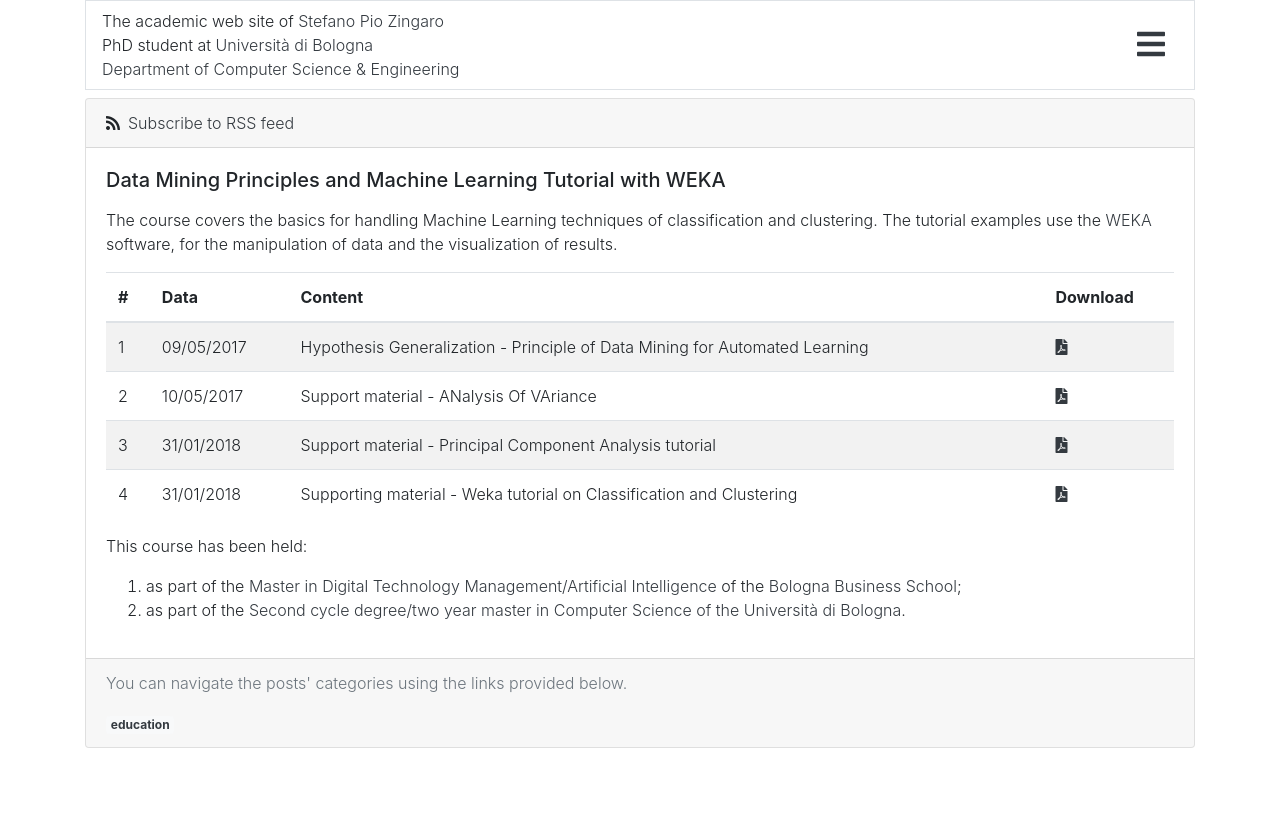
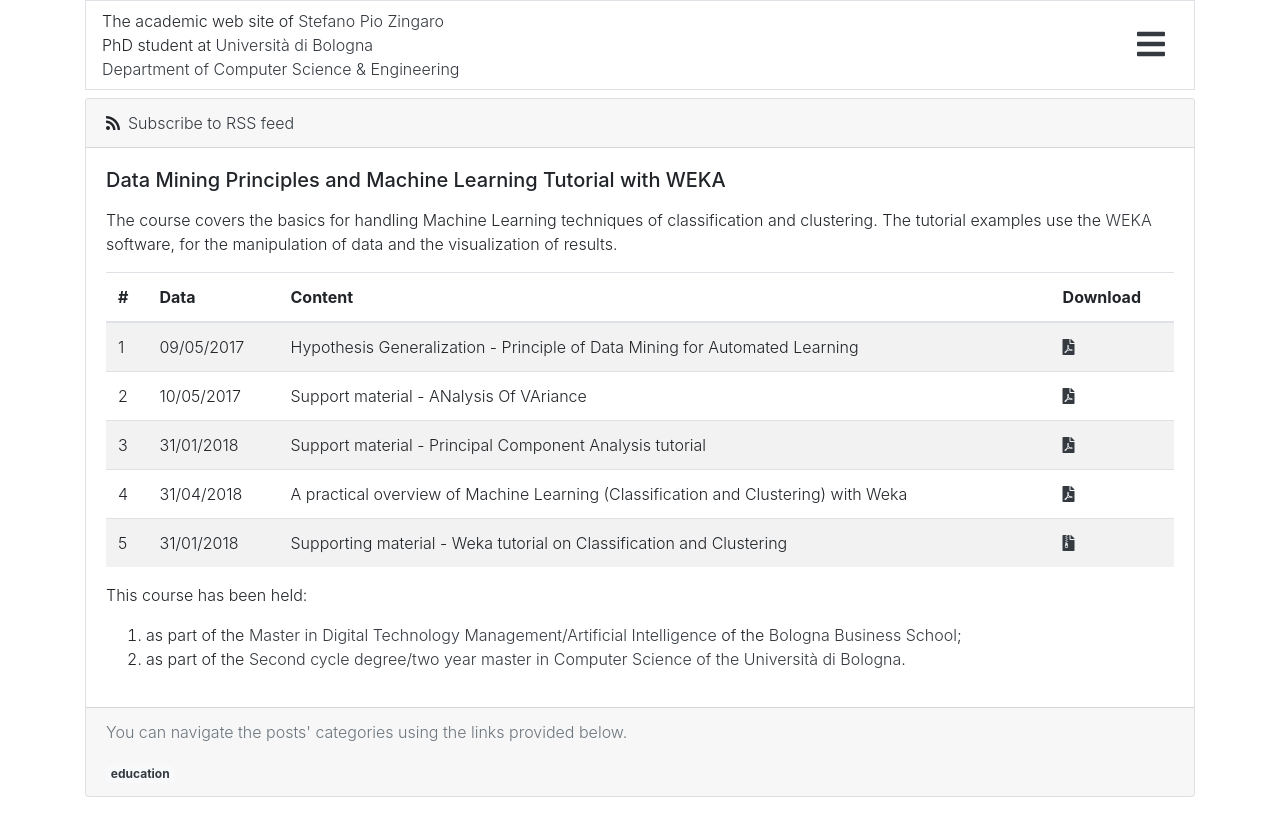
Before and after one commit to saltgz/saltgz.github.io, a Jekyll site: the page built from _posts/2017-05-09-ml-lab.md, in a window 1280 px wide. Shown: the top 836 px of the page. Built offline with Jekyll 4.4.1, drawn with Linux system fonts in a browser that asks for light colours; nearby versions of some CDN libraries.

Commit message:
Update and rename 2017-05-09-ml-lab-fub.md to 2017-05-09-ml-lab.md

```diff
--- a/_posts/2017-05-09-ml-lab-fub.md
+++ b/_posts/2017-05-09-ml-lab.md
@@ -13,7 +13,8 @@ data and the visualization of results.
 |1|09/05/2017|Hypothesis Generalization - Principle of Data Mining for Automated Learning|[<i class="fas fa-file-pdf" aria-hidden="true"></i>]({{ "assets/teaching/slides/ai/001-Basic_Data_Mining.pdf" | prepend: site.baseurl }})|
 |2|10/05/2017|Support material - ANalysis Of VAriance|[<i class="fas fa-file-pdf" aria-hidden="true"></i>]({{ "assets/teaching/slides/ai/001_a-ANOVA.pdf" | prepend: site.baseurl }})|
 |3|31/01/2018|Support material - Principal Component Analysis tutorial|[<i class="fas fa-file-pdf" aria-hidden="true"></i>]({{ "assets/teaching/slides/ai/001_b-PCA.pdf" | prepend: site.baseurl }})|
-|4|31/01/2018|Supporting material - Weka tutorial on Classification and Clustering|[<i class="fas fa-file-pdf" aria-hidden="true"></i>]({{ "assets/teaching/esercizi/weka/spz_ml_exercise.zip" | prepend: site.baseurl }})|
+|4|31/04/2018|A practical overview of Machine Learning (Classification and Clustering) with Weka|[<i class="fas fa-file-pdf" aria-hidden="true"></i>]({{ "assets/teaching/slildes/ai/002-ML_Weka.pdf" | prepend: site.baseurl }})|
+|5|31/01/2018|Supporting material - Weka tutorial on Classification and Clustering|[<i class="fas fa-file-archive" aria-hidden="true"></i>]({{ "assets/teaching/esercizi/weka/spz_ml_exercise.zip" | prepend: site.baseurl }})|
 
 This course has been held:
 1. as part of the [Master in Digital Technology Management/Artificial
```
